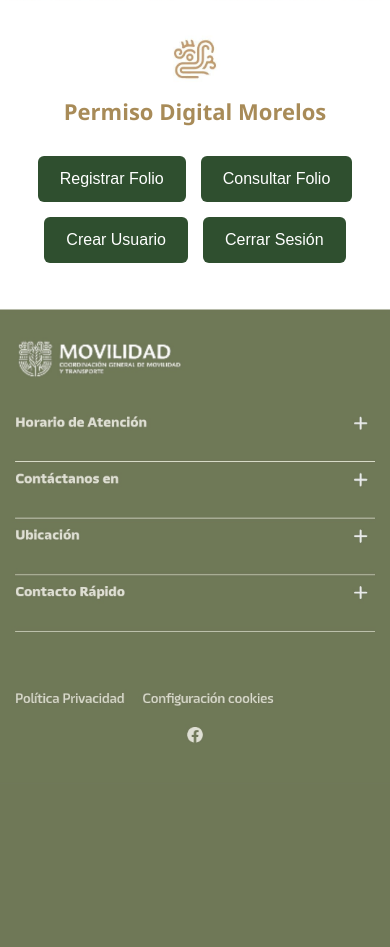
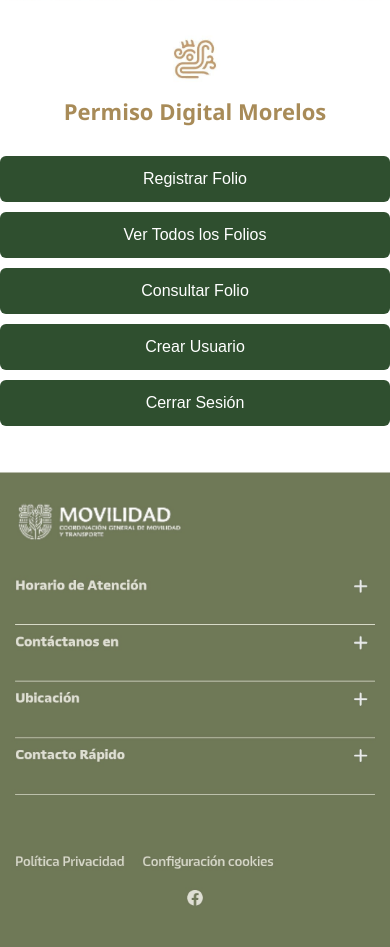
Before and after one commit to Gsr1989/Morelos, a Flask app: page /admin in a window 390 px wide. Shown: the part 381-1328 px from the top of the page. Before the commit the page ends 1124 px from the top, so only its background shows below. Run offline with Flask 3, Linux system fonts and the light colour scheme; the visitor is signed in with stand-in values (Sample User, id 1).

Commit message:
Update panel.html

```diff
--- a/templates/panel.html
+++ b/templates/panel.html
@@ -11,19 +11,16 @@
             margin: 0;
             padding: 0;
         }
-
         .banner {
             width: 100%;
             text-align: center;
         }
-
         .banner img {
             width: 100%;
             max-width: 100%;
             height: auto;
             display: block;
         }
-
         .texto-morelos {
             text-align: center;
             color: #a88b58;
@@ -32,7 +29,6 @@
             font-family: 'Segoe UI', Tahoma, Geneva, Verdana, sans-serif;
             margin: 10px 0 30px 0;
         }
-
         .botones {
             display: flex;
             justify-content: center;
@@ -41,7 +37,6 @@
             flex-wrap: wrap;
             max-width: 600px;
         }
-
         .btn {
             background-color: #2f4f2f;
             color: white;
@@ -52,29 +47,28 @@
             cursor: pointer;
             transition: background-color 0.3s ease;
         }
-
         .btn:hover {
             background-color: #3e7142;
         }
-
         footer {
             margin-top: 40px;
             width: 100%;
             text-align: center;
         }
-
         footer img {
             width: 100%;
             max-width: 100%;
             height: auto;
             display: block;
         }
-
         @media (max-width: 600px) {
             .texto-morelos {
                 font-size: 22px;
             }
-
+            .botones {
+                flex-direction: column;
+                gap: 10px;
+            }
             .btn {
                 width: 100%;
                 text-align: center;
@@ -84,21 +78,21 @@
 </head>
 <body>
 
-    <!-- Encabezado institucional -->
+    <!-- Encabezados institucionales -->
     <div class="banner">
         <img src="{{ url_for('static', filename='logo1.jpg') }}" alt="Encabezado Principal">
     </div>
-
     <div class="banner">
         <img src="{{ url_for('static', filename='encabezado2.jpg') }}" alt="Encabezado Secundario">
     </div>
 
-    <!-- Texto institucional -->
+    <!-- Título -->
     <div class="texto-morelos">Permiso Digital Morelos</div>
 
     <!-- Botones del panel -->
     <div class="botones">
         <a href="{{ url_for('registro_admin') }}"><button class="btn">Registrar Folio</button></a>
+        <a href="{{ url_for('admin_folios') }}"><button class="btn">Ver Todos los Folios</button></a>
         <a href="{{ url_for('consulta_folio') }}"><button class="btn">Consultar Folio</button></a>
         <a href="{{ url_for('crear_usuario') }}"><button class="btn">Crear Usuario</button></a>
         <a href="{{ url_for('logout') }}"><button class="btn">Cerrar Sesión</button></a>
```
